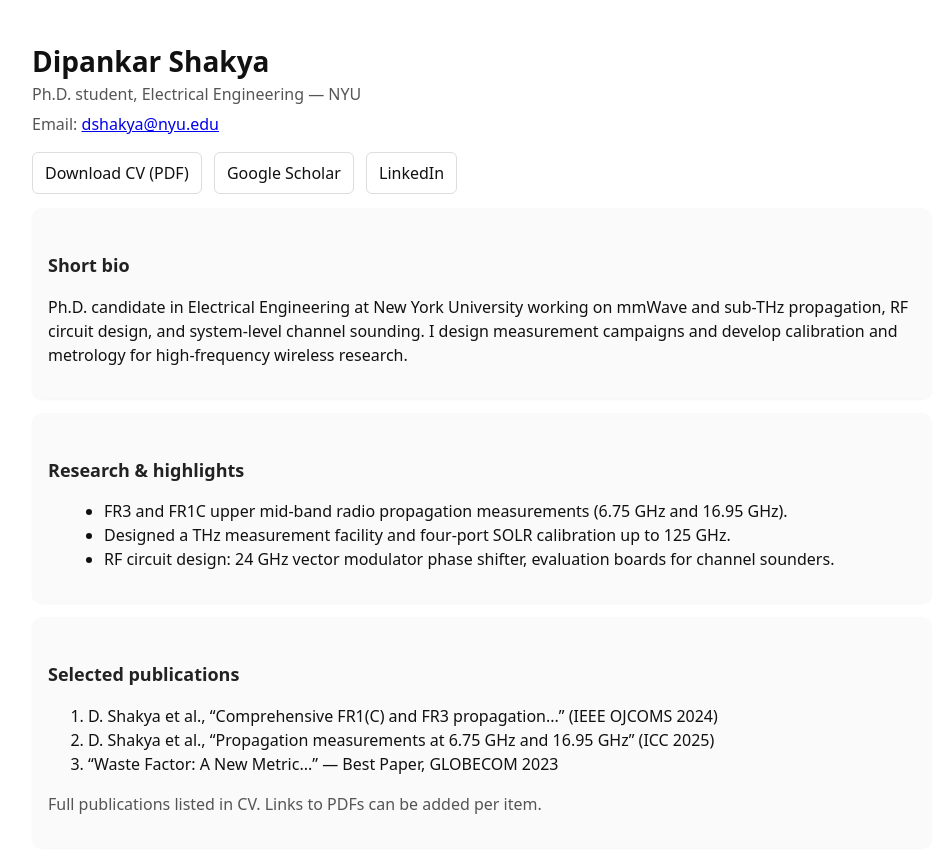
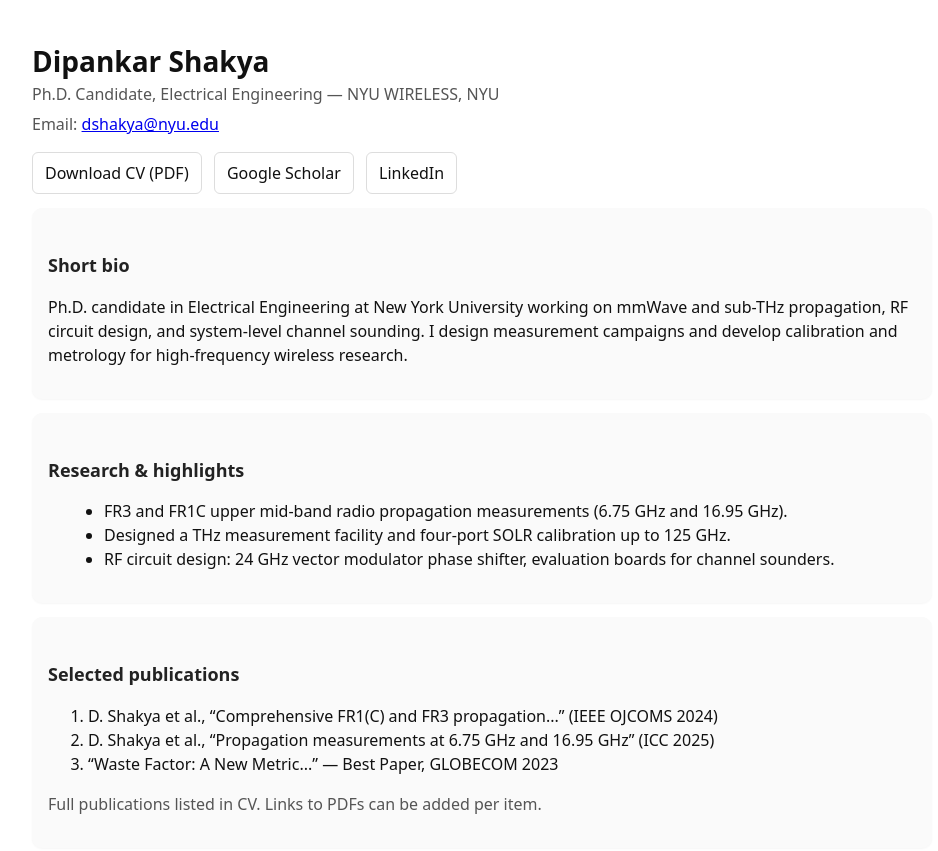
Before and after one commit to dpnkrs/dpnkrs.github.io, a plain HTML site: page index.html in a window 1280 px wide. Shown: the top 851 px of the page, without its empty margins (158-1096 px from the left). Drawn offline with Linux system fonts and the light colour scheme.

Commit message:
Update title from Ph.D. student to Ph.D. Candidate

```diff
--- a/index.html
+++ b/index.html
@@ -24,7 +24,7 @@
     <!-- <img class="headshot" src="headshot.jpg" alt="Dipankar Shakya"> -->
     <div>
       <h1>Dipankar Shakya</h1>
-      <div class="muted">Ph.D. student, Electrical Engineering — NYU</div>
+      <div class="muted">Ph.D. Candidate, Electrical Engineering — NYU WIRELESS, NYU</div>
       <div class="muted" style="margin-top:6px;">Email: <a href="mailto:dshakya@nyu.edu">dshakya@nyu.edu</a></div>
       <div style="margin-top:8px;">
         <a class="button" href="CURRICULUM VITAE 2025 November.pdf" target="_blank">Download CV (PDF)</a>
```
